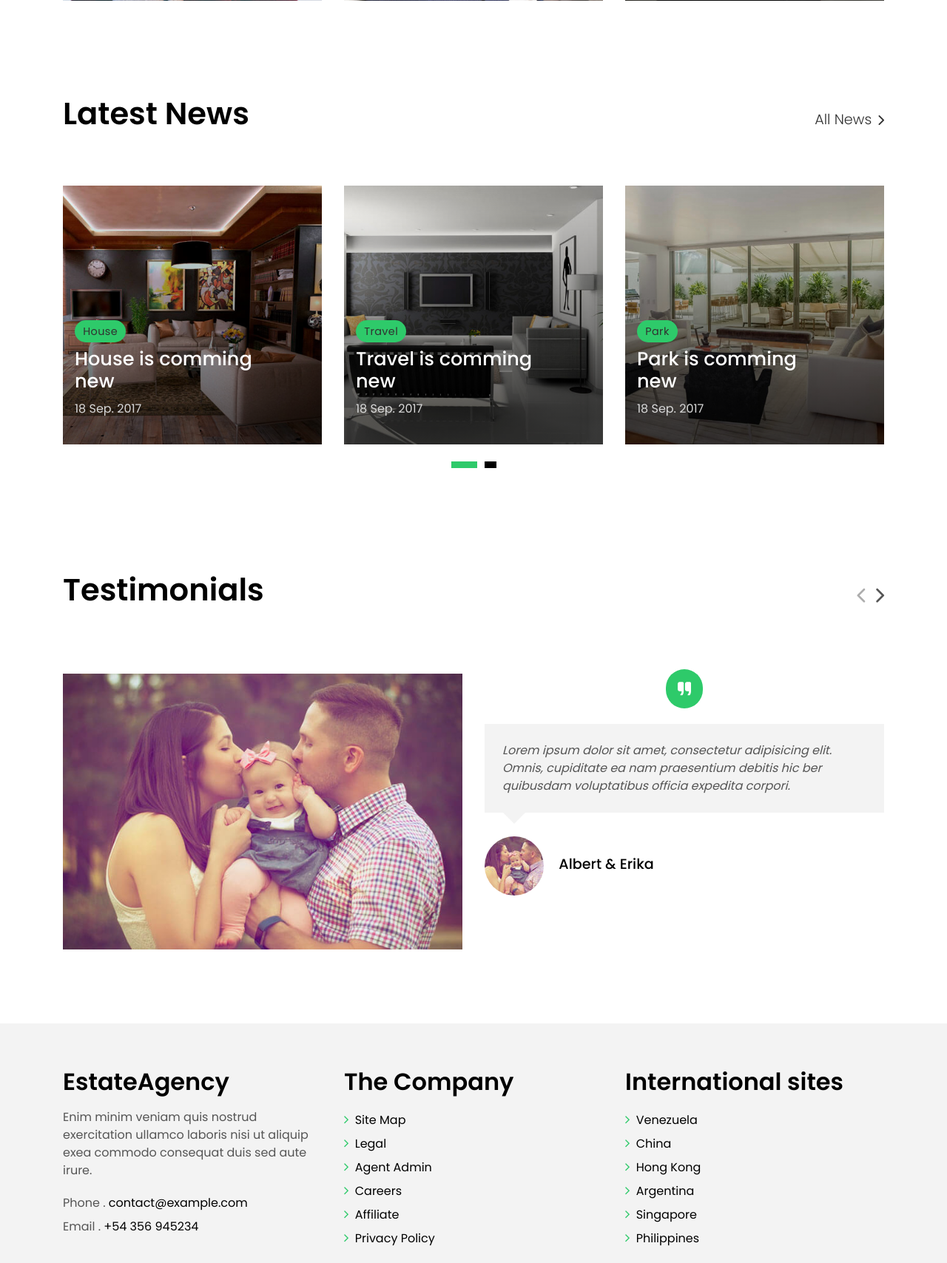
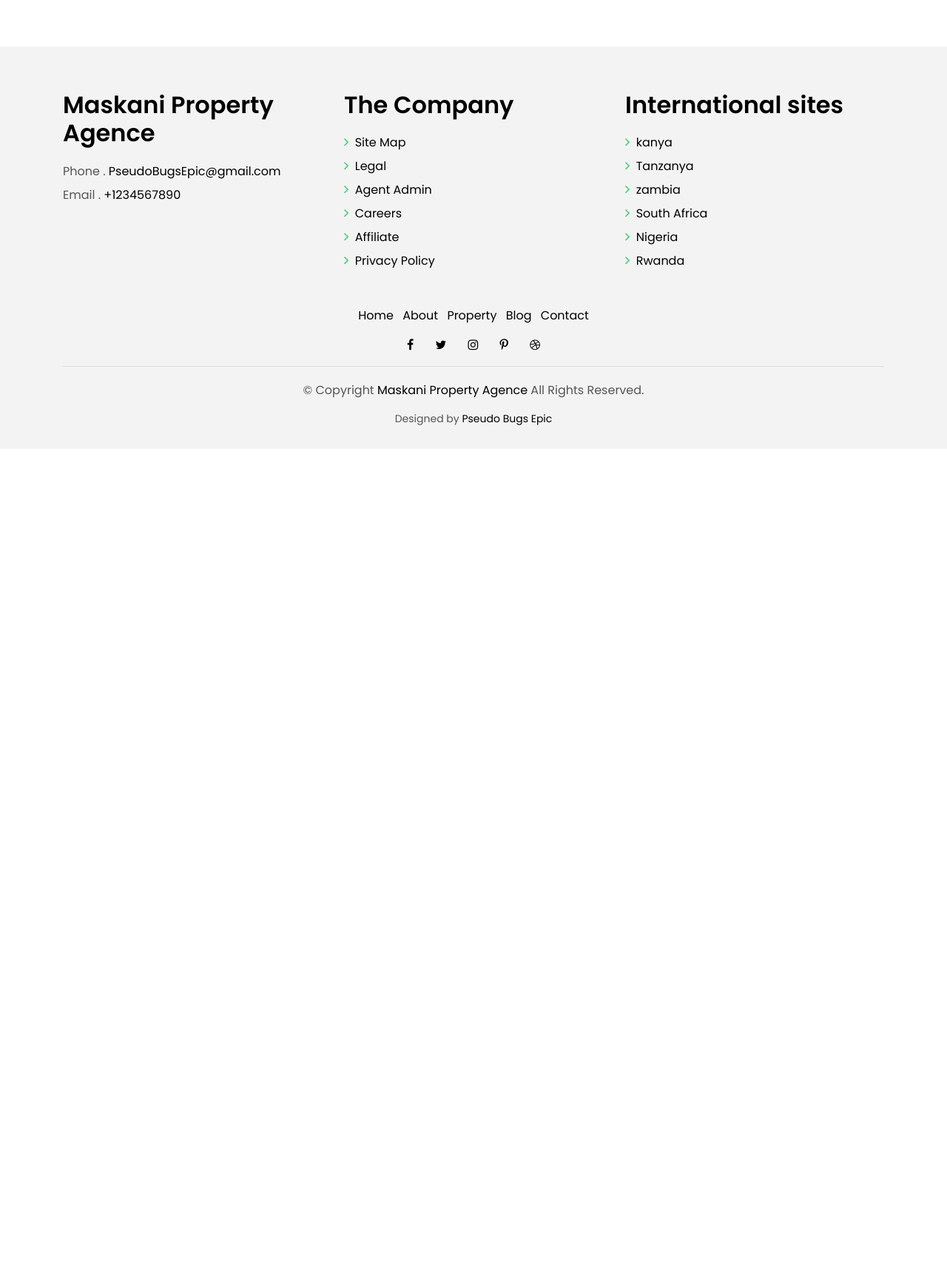
Before and after one commit to Dennohkamash/DJango_Finalproject, a Django app: page / in a window 1280 px wide. Shown: the part 2831-4539 px from the top of the page at 74% size. After the commit the page ends 3406 px from the top, so only its background shows below. Run offline with Django 4.2, Linux system fonts and the light colour scheme; data comes from the database, SQL or seed files in the repository; some libraries are stand-ins or nearby versions.

Commit message:
just update some of the thing that already existed on the templete

```diff
--- a/Property_rental/template/about.html
+++ b/Property_rental/template/about.html
@@ -2,7 +2,7 @@
 <html lang="en">
 <head>
   <meta charset="utf-8">
-  <title>EstateAgency Bootstrap Template</title>
+  <title>Maskani Property Agence</title>
   <meta content="width=device-width, initial-scale=1.0" name="viewport">
   <meta content="" name="keywords">
   <meta content="" name="description">
--- a/Property_rental/template/index.html
+++ b/Property_rental/template/index.html
@@ -4,7 +4,7 @@
 <html lang="en">
 <head>
   <meta charset="utf-8">
-  <title>EstateAgency Bootstrap Template</title>
+  <title>Maskani Property Agence</title>
   <meta content="width=device-width, initial-scale=1.0" name="viewport">
   <meta content="" name="keywords">
   <meta content="" name="description">
@@ -198,7 +198,7 @@
               <div class="row">
                 <div class="col-lg-8">
                   <div class="intro-body">
-                    <p class="intro-title-top">Doral, Florida
+                    <p class="intro-title-top">Kanya
                       <br> 78345</p>
                     <h1 class="intro-title mb-4">
                       <span class="color-b">204 </span> 1
@@ -221,11 +221,11 @@
               <div class="row">
                 <div class="col-lg-8">
                   <div class="intro-body">
-                    <p class="intro-title-top">Doral, Florida
+                    <p class="intro-title-top">Kanya
                       <br> 78345</p>
                     <h1 class="intro-title mb-4">
-                      <span class="color-b">204 </span> Rino
-                      <br> Venda Road Five</h1>
+                      <span class="color-b">204 </span> 2
+                      <br> BEDROOMED</h1>
                     <p class="intro-subtitle intro-price">
                       <a href="#"><span class="price-a">rent | $ 12.000</span></a>
                     </p>
@@ -244,11 +244,11 @@
               <div class="row">
                 <div class="col-lg-8">
                   <div class="intro-body">
-                    <p class="intro-title-top">Doral, Florida
+                    <p class="intro-title-top">Kanya
                       <br> 78345</p>
                     <h1 class="intro-title mb-4">
-                      <span class="color-b">204 </span> Alira
-                      <br> Roan Road One</h1>
+                      <span class="color-b">204 </span> 3
+                      <br> BEDROOMED</h1>
                     <p class="intro-subtitle intro-price">
                       <a href="#"><span class="price-a">rent | $ 12.000</span></a>
                     </p>
@@ -355,7 +355,8 @@
 {% endblock %}
 
   <!--/ Agents Star /-->
-  <section class="section-agents section-t8">
+
+  <!-- <section class="section-agents section-t8">
     <div class="container">
       <div class="row">
         <div class="col-md-12">
@@ -551,7 +552,8 @@
         </div>
       </div>
     </div>
-  </section>
+  </section> -->
+
   <!--/ Agents End /-->
 
   <!--/ News Star /-->
@@ -669,7 +671,7 @@
   </section>
   <!--/ News End /-->
 
-  <!--/ Testimonials Star /-->
+  <!-- / Testimonials Star /
   <section class="section-testimonials section-t8 nav-arrow-a">
     <div class="container">
       <div class="row">
@@ -738,7 +740,7 @@
         </div>
       </div>
     </div>
-  </section>
+  </section> -->
   <!--/ Testimonials End /-->
 
   <!--/ footer Star /-->
@@ -748,20 +750,20 @@
         <div class="col-sm-12 col-md-4">
           <div class="widget-a">
             <div class="w-header-a">
-              <h3 class="w-title-a text-brand">EstateAgency</h3>
+              <h3 class="w-title-a text-brand">Maskani Property Agence</h3>
             </div>
             <div class="w-body-a">
-              <p class="w-text-a color-text-a">
+              <!-- <p class="w-text-a color-text-a">
                 Enim minim veniam quis nostrud exercitation ullamco laboris nisi ut aliquip exea commodo consequat duis
                 sed aute irure.
-              </p>
+              </p> -->
             </div>
             <div class="w-footer-a">
               <ul class="list-unstyled">
                 <li class="color-a">
-                  <span class="color-text-a">Phone .</span> contact@example.com</li>
+                  <span class="color-text-a">Phone .</span> PseudoBugsEpic@gmail.com</li>
                 <li class="color-a">
-                  <span class="color-text-a">Email .</span> +54 356 945234</li>
+                  <span class="color-text-a">Email .</span> +1234567890</li>
               </ul>
             </div>
           </div>
@@ -805,22 +807,22 @@
             <div class="w-body-a">
               <ul class="list-unstyled">
                 <li class="item-list-a">
-                  <i class="fa fa-angle-right"></i> <a href="#">Venezuela</a>
+                  <i class="fa fa-angle-right"></i> <a href="#">kanya</a>
                 </li>
                 <li class="item-list-a">
-                  <i class="fa fa-angle-right"></i> <a href="#">China</a>
+                  <i class="fa fa-angle-right"></i> <a href="#">Tanzanya</a>
                 </li>
                 <li class="item-list-a">
-                  <i class="fa fa-angle-right"></i> <a href="#">Hong Kong</a>
+                  <i class="fa fa-angle-right"></i> <a href="#">zambia</a>
                 </li>
                 <li class="item-list-a">
-                  <i class="fa fa-angle-right"></i> <a href="#">Argentina</a>
+                  <i class="fa fa-angle-right"></i> <a href="#">South Africa</a>
                 </li>
                 <li class="item-list-a">
-                  <i class="fa fa-angle-right"></i> <a href="#">Singapore</a>
+                  <i class="fa fa-angle-right"></i> <a href="#">Nigeria</a>
                 </li>
                 <li class="item-list-a">
-                  <i class="fa fa-angle-right"></i> <a href="#">Philippines</a>
+                  <i class="fa fa-angle-right"></i> <a href="#">Rwanda</a>
                 </li>
               </ul>
             </div>
@@ -884,7 +886,7 @@
           <div class="copyright-footer">
             <p class="copyright color-text-a">
               &copy; Copyright
-              <span class="color-a">EstateAgency</span> All Rights Reserved.
+              <span class="color-a">Maskani Property Agence</span> All Rights Reserved.
             </p>
           </div>
           <div class="credits">
@@ -894,7 +896,7 @@
               Licensing information: https://bootstrapmade.com/license/
               Purchase the pro version with working PHP/AJAX contact form: https://bootstrapmade.com/buy/?theme=EstateAgency
             -->
-            Designed by <a href="https://bootstrapmade.com/">BootstrapMade</a>
+            Designed by <a href="https://bootstrapmade.com/">Pseudo Bugs Epic</a>
           </div>
         </div>
       </div>
--- a/Property_rental/template/property-single.html
+++ b/Property_rental/template/property-single.html
@@ -2,7 +2,7 @@
 <html lang="en">
 <head>
   <meta charset="utf-8">
-  <title>EstateAgency Bootstrap Template</title>
+  <title>Maskani Property Agence</title>
   <meta content="width=device-width, initial-scale=1.0" name="viewport">
   <meta content="" name="keywords">
   <meta content="" name="description">
@@ -139,7 +139,7 @@
         <span></span>
         <span></span>
       </button>
-      <a class="navbar-brand text-brand" href="index.html">Estate<span class="color-b">Agency</span></a>
+      <a class="navbar-brand text-brand" href="index.html"><img src="static/img/Logo.jpeg" alt="" srcset="" height="100px" ></a>
       <button type="button" class="btn btn-link nav-search navbar-toggle-box-collapse d-md-none" data-toggle="collapse"
         data-target="#navbarTogglerDemo01" aria-expanded="false">
         <span class="fa fa-search" aria-hidden="true"></span>
--- a/Property_rental/template/property.html
+++ b/Property_rental/template/property.html
@@ -59,8 +59,8 @@
               <div class="card-overlay-a-content">
                 <div class="card-header-a">
                   <h2 class="card-title-a">
-                    <a href="#">204 Mount
-                      <br /> Olive Road Two</a>
+                    <a href="#">204 Kanya
+                      <br />2 BEDROOMED>
                   </h2>
                 </div>
                 <div class="card-body-a">
```
Also changed, not shown: Property_rental/template/contact-us.html (+4 -4 lines).
